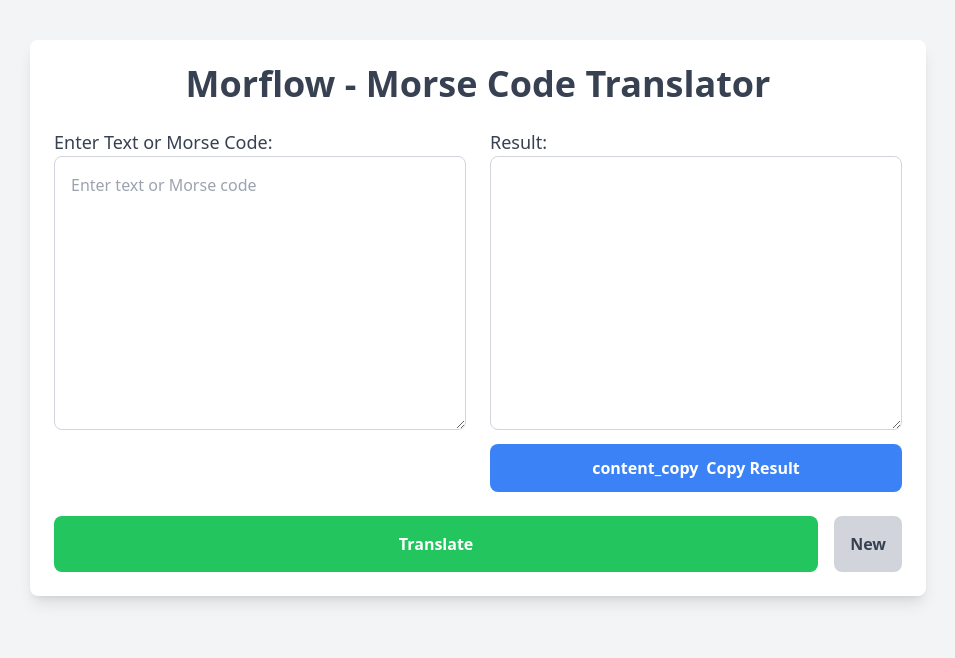
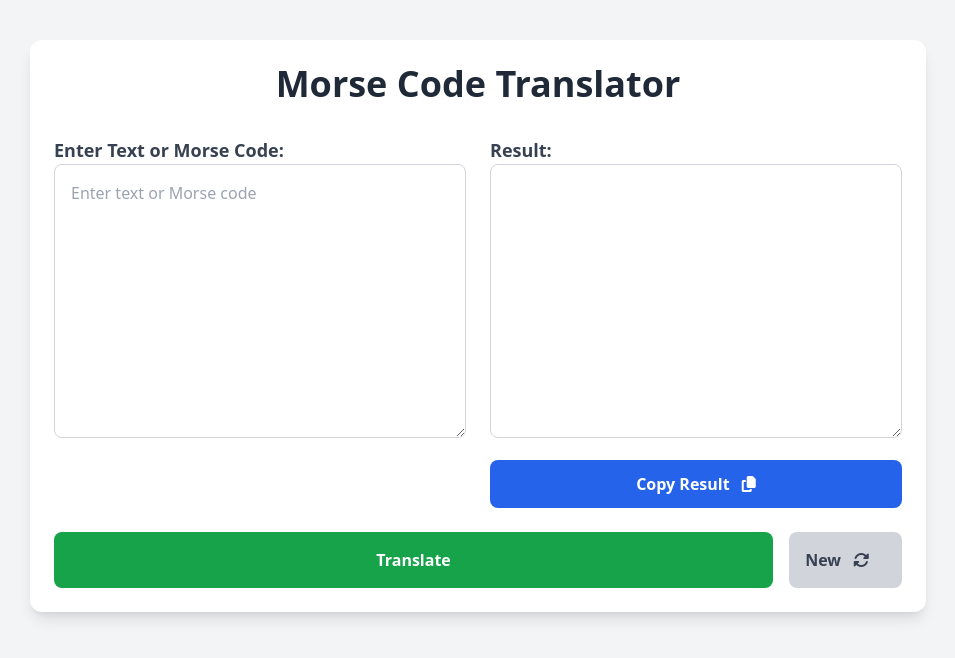
Before and after one commit to willi-felix/morflow, a Flask app: page / in a window 1280 px wide. Shown: the top 658 px of the page, without its empty margins (162-1117 px from the left). Run offline with Flask 3, Linux system fonts and the light colour scheme; some libraries are stand-ins or nearby versions.

Commit message:
Update index.html

```diff
--- a/templates/index.html
+++ b/templates/index.html
@@ -5,7 +5,7 @@
     <meta name="viewport" content="width=device-width, initial-scale=1.0">
     <title>Morflow - Morse Code Translator</title>
     <script src="https://cdn.tailwindcss.com"></script>
-    <script src="https://fonts.googleapis.com/icon?family=Material+Icons"></script>
+    <script src="https://kit.fontawesome.com/a076d05399.js"></script>
     <script>
         function copyToClipboard() {
             const copyText = document.getElementById("resultText");
@@ -15,42 +15,39 @@
         }
     </script>
 </head>
-<body class="bg-gray-100 font-sans">
-    <div class="max-w-4xl mx-auto mt-10 p-6 bg-white rounded-lg shadow-lg">
-        <h1 class="text-4xl font-bold text-center text-gray-700 mb-6">Morflow - Morse Code Translator</h1>
+<body class="bg-gray-100 font-sans leading-normal tracking-normal">
+
+    <div class="max-w-4xl mx-auto mt-10 p-6 bg-white rounded-xl shadow-lg">
+        <h1 class="text-4xl font-bold text-center text-gray-800 mb-8">Morse Code Translator</h1>
+
         <form action="/convert" method="POST" class="space-y-6">
             <div class="grid grid-cols-1 md:grid-cols-2 gap-6">
                 <div>
-                    <label for="inputText" class="block text-gray-700 text-lg font-medium">Enter Text or Morse Code:</label>
-                    <textarea id="inputText" name="text" rows="10" class="w-full p-4 border border-gray-300 rounded-lg focus:outline-none focus:ring-2 focus:ring-blue-500 transition-all" placeholder="Enter text or Morse code">{{ input_text }}</textarea>
+                    <label for="inputText" class="block text-gray-700 font-semibold text-lg">Enter Text or Morse Code:</label>
+                    <textarea id="inputText" name="text" rows="10" class="w-full p-4 border border-gray-300 rounded-lg focus:outline-none focus:ring-2 focus:ring-indigo-500 transition-all" placeholder="Enter text or Morse code">{{ input_text }}</textarea>
                     {% if input_text %}
                     <p class="text-sm text-gray-500 mt-2">You entered: {{ input_text }}</p>
                     {% endif %}
                 </div>
                 <div>
-                    <label for="resultText" class="block text-gray-700 text-lg font-medium">Result:</label>
-                    <textarea id="resultText" rows="10" class="w-full p-4 border border-gray-300 rounded-lg focus:outline-none focus:ring-2 focus:ring-blue-500 transition-all" readonly>{{ result }}</textarea>
-                    <button type="button" onclick="copyToClipboard()" class="mt-2 w-full p-3 bg-blue-500 text-white font-semibold rounded-lg hover:bg-blue-600 focus:outline-none focus:ring-2 focus:ring-blue-500 flex items-center justify-center">
-                        <span class="material-icons mr-2">content_copy</span> Copy Result
-                    </button>
+                    <label for="resultText" class="block text-gray-700 font-semibold text-lg">Result:</label>
+                    <textarea id="resultText" rows="10" class="w-full p-4 border border-gray-300 rounded-lg focus:outline-none focus:ring-2 focus:ring-indigo-500 transition-all" readonly>{{ result }}</textarea>
+                    <button type="button" onclick="copyToClipboard()" class="mt-4 w-full p-3 bg-blue-600 text-white font-semibold rounded-lg hover:bg-blue-700 focus:outline-none focus:ring-2 focus:ring-blue-500 transition-all">Copy Result <i class="fas fa-copy ml-2"></i></button>
                 </div>
             </div>
 
             {% if processing_time %}
             <div class="text-center text-gray-500">
-                Processing time: {{ processing_time }} seconds
+                <span>Processing time: {{ processing_time }} seconds</span>
             </div>
             {% endif %}
 
             <div class="flex justify-between items-center">
-                <button type="submit" class="w-full p-4 bg-green-500 text-white font-semibold rounded-lg hover:bg-green-600 focus:outline-none focus:ring-2 focus:ring-green-500">
-                    Translate
-                </button>
-                <a href="/" class="ml-4 p-4 bg-gray-300 text-gray-700 font-semibold rounded-lg hover:bg-gray-400 focus:outline-none focus:ring-2 focus:ring-gray-500">
-                    New
-                </a>
+                <button type="submit" class="w-full p-4 bg-green-600 text-white font-semibold rounded-lg hover:bg-green-700 focus:outline-none focus:ring-2 focus:ring-green-500 transition-all">Translate</button>
+                <a href="/" class="ml-4 w-32 p-4 bg-gray-300 text-gray-700 font-semibold rounded-lg hover:bg-gray-400 focus:outline-none focus:ring-2 focus:ring-gray-500 transition-all">New <i class="fas fa-sync-alt ml-2"></i></a>
             </div>
         </form>
     </div>
+
 </body>
 </html>
```
